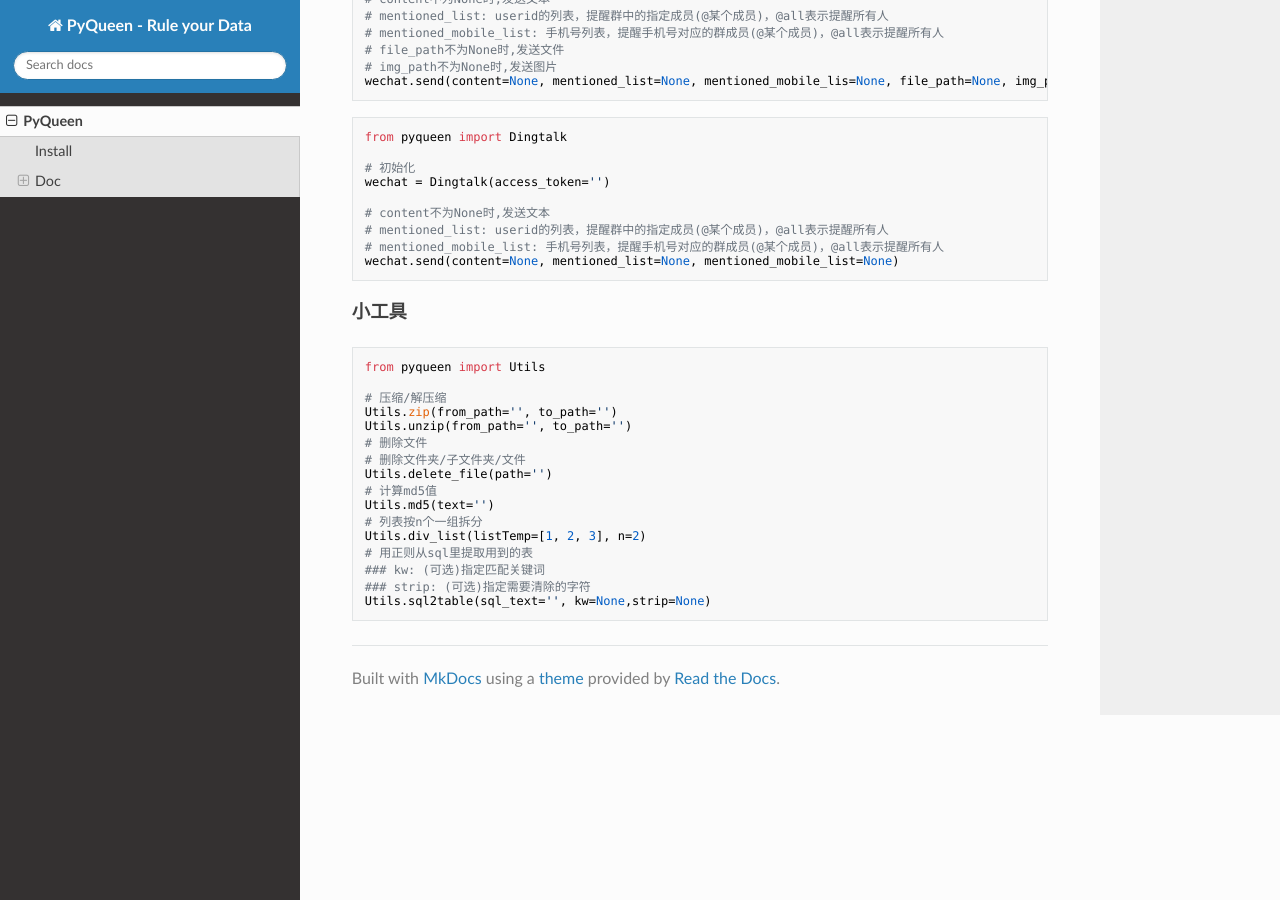
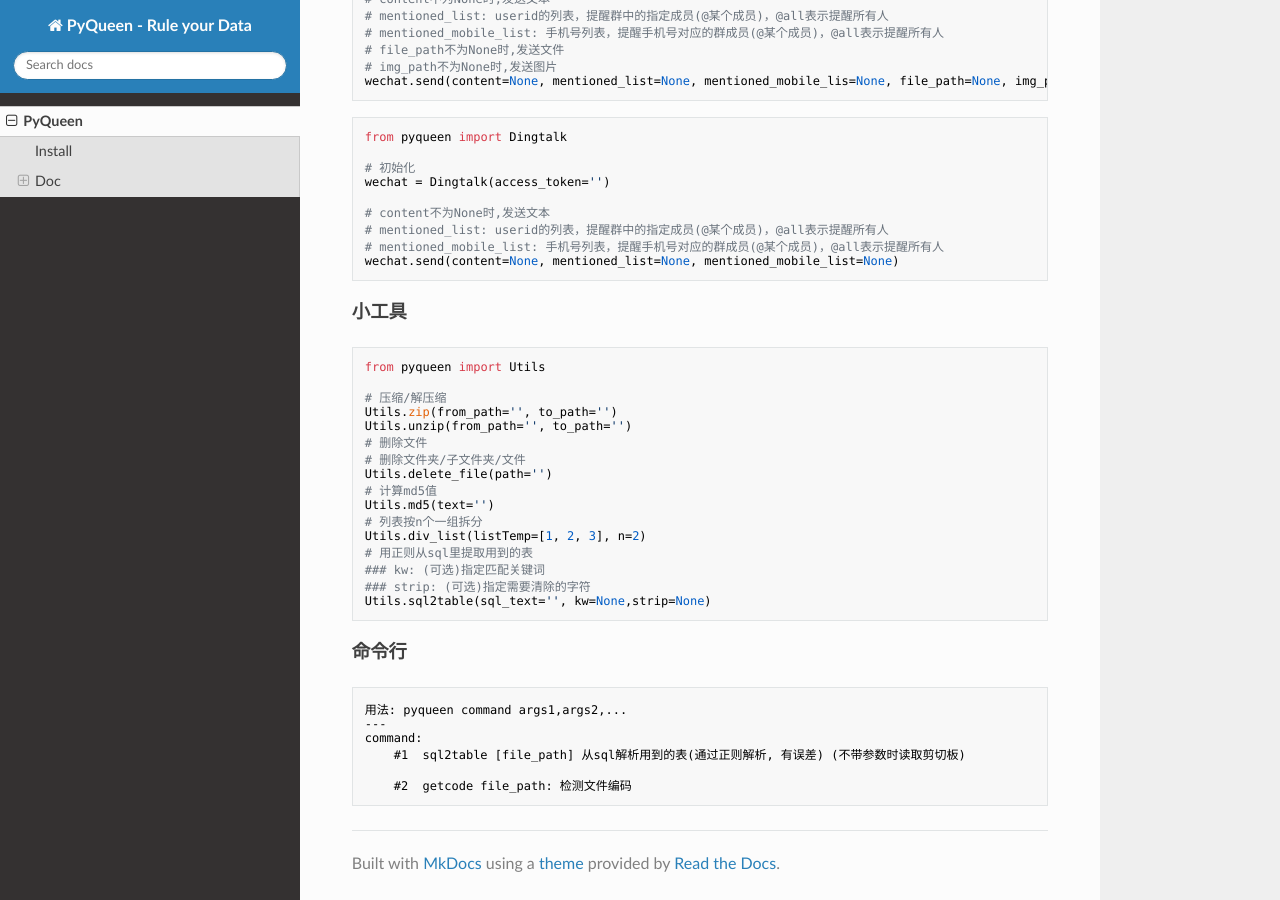
Before and after one commit to ts7ming/pyqueen, an MkDocs documentation site: the page built from docs/index.md, in a window 1280 px wide and 900 px high, scrolled down 4437 px. Built offline with MkDocs 1.6.1, drawn with Linux system fonts in a browser that asks for light colours; nearby versions of some CDN libraries.

Commit message:
docs: 更新文档

````diff
--- a/docs/index.md
+++ b/docs/index.md
@@ -260,3 +260,13 @@ Utils.div_list(listTemp=[1, 2, 3], n=2)
 ### strip: (可选)指定需要清除的字符
 Utils.sql2table(sql_text='', kw=None,strip=None)
 ```
+
+#### 命令行
+```commandline
+用法: pyqueen command args1,args2,...
+---
+command:
+    #1  sql2table [file_path] 从sql解析用到的表(通过正则解析, 有误差) (不带参数时读取剪切板)
+
+    #2  getcode file_path: 检测文件编码
+```
````
Also changed, not shown: README.md (+10 -0 lines), setup.py (+7 -2 lines).
